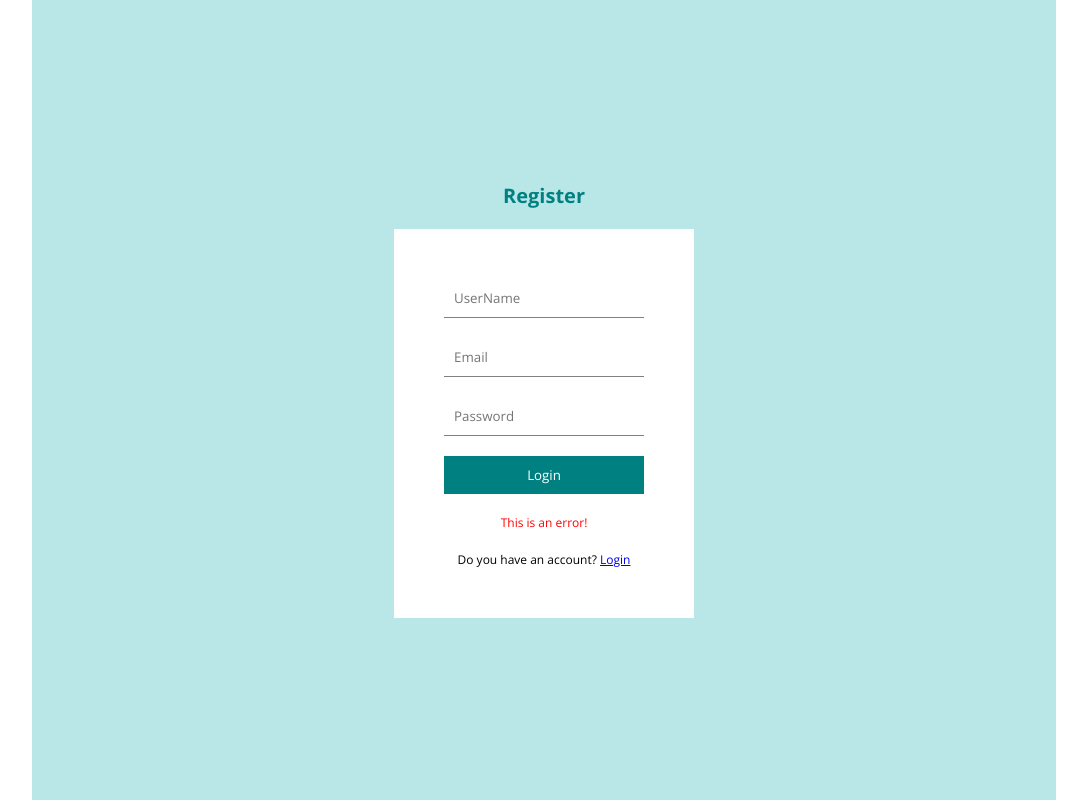
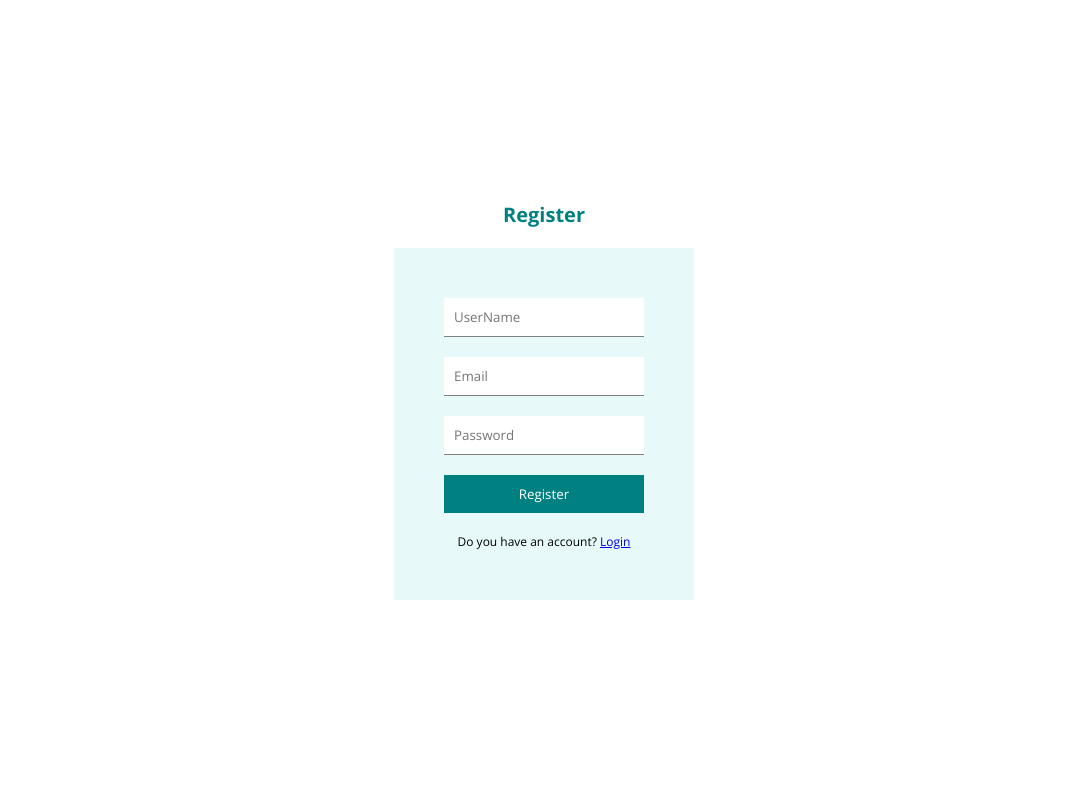
Before and after one commit to caarlosdamian/blog, a React (Create React App) app in the folder client/: page /register in a window 1280 px wide. Shown: the whole page, without its empty margins (96-1183 px from the left). Built offline with nearby package versions, Linux system fonts and the light colour scheme.

Commit message:
feat: added login and registry logic

```diff
--- a/client/package.json
+++ b/client/package.json
@@ -10,6 +10,7 @@
     "@types/node": "^16.11.68",
     "@types/react": "^18.0.21",
     "@types/react-dom": "^18.0.6",
+    "axios": "^1.1.3",
     "react": "^18.2.0",
     "react-dom": "^18.2.0",
     "react-quill": "^2.0.0",
--- a/client/src/pages/Login.tsx
+++ b/client/src/pages/Login.tsx
@@ -1,28 +1,54 @@
-import React from "react";
-import { Link } from "react-router-dom";
+import React, { useState } from "react";
+import { Link, useNavigate } from "react-router-dom";
+import axios from "axios";
 import "../style.scss";
 
 export const Login = () => {
+  const [inputs, setInputs] = useState({
+    username: "",
+    password: "",
+  });
+
+  const [error, setError] = useState<any>("");
+  const navigate = useNavigate();
+
+  const handleChange = (e: React.ChangeEvent<any>) => {
+    const { name, value } = e.target;
+    setInputs((previus) => ({ ...previus, [name]: value }));
+  };
+
+  const handleSubmit = async (e: any) => {
+    e.preventDefault();
+
+    axios
+      .post("http://localhost:8800/api/auth/login", inputs)
+      .then(() => navigate("/"))
+      .catch((err) => {
+        setError(err.response.data);
+      });
+  };
   return (
     <div className="auth">
       <h1>Login</h1>
       <form action="">
         <input
           required
-          type="text"
-          name=""
+          type="email"
+          name="email"
           id="username"
-          placeholder="UserName"
+          placeholder="Email"
+          onChange={handleChange}
         />
         <input
           required
           type="password"
-          name=""
+          name="password"
           id="password"
           placeholder="Password"
+          onChange={handleChange}
         />
-        <button>Login</button>
-        <p>This is an error!</p>
+        <button onClick={handleSubmit}>Login</button>
+        {error && <p>{error}</p>}
         <span>
           Don't you have an account? <Link to={"/register"}>Register</Link>
         </span>
--- a/client/src/pages/Register.tsx
+++ b/client/src/pages/Register.tsx
@@ -1,17 +1,64 @@
-import React from "react";
-import { Link } from "react-router-dom";
+import React, { useState } from "react";
+import { Link, useNavigate } from "react-router-dom";
+import axios from "axios";
 import "../style.scss";
 
 export const Register = () => {
+  const [inputs, setInputs] = useState({
+    username: "",
+    email: "",
+    password: "",
+  });
+
+  const [error, setError] = useState<any>("");
+  const navigate = useNavigate();
+
+  const handleChange = (e: React.ChangeEvent<any>) => {
+    const { name, value } = e.target;
+    setInputs((previus) => ({ ...previus, [name]: value }));
+  };
+
+  const handleSubmit = async (e: any) => {
+    e.preventDefault();
+
+    axios
+      .post("http://localhost:8800/api/auth/register", inputs)
+      .then(() => navigate("/login"))
+      .catch((err) => {
+        setError(err.response.data);
+      });
+  };
+
   return (
     <div className="auth">
       <h1>Register</h1>
       <form action="">
-        <input required type="text" name="" id="username" placeholder="UserName" />
-        <input required type="email" name="" id="username" placeholder="Email" />
-        <input required type="password" name="" id="password" placeholder="Password" />
-        <button>Login</button>
-        <p>This is an error!</p>
+        <input
+          required
+          type="text"
+          name="username"
+          id="username"
+          placeholder="UserName"
+          onChange={handleChange}
+        />
+        <input
+          required
+          type="email"
+          name="email"
+          id=""
+          placeholder="Email"
+          onChange={handleChange}
+        />
+        <input
+          required
+          type="password"
+          name="password"
+          id="password"
+          placeholder="Password"
+          onChange={handleChange}
+        />
+        <button onClick={handleSubmit}>Register</button>
+        {error && <p>{error}</p>}
         <span>
           Do you have an account? <Link to={"/login"}>Login</Link>
         </span>
--- a/client/src/style.scss
+++ b/client/src/style.scss
@@ -23,7 +23,7 @@ $lightGreen: #b9e7e7;
       flex-direction: column;
       justify-content: center;
       height: 100vh;
-      background: $lightGreen;
+      // background: $lightGreen;
 
       h1 {
         font-size: 20px;
@@ -34,7 +34,8 @@ $lightGreen: #b9e7e7;
         display: flex;
         flex-direction: column;
         padding: 50px;
-        background-color: white;
+        // background-color: white;
+        background: rgb(232, 249, 249);
         width: 300px;
         gap: 20px;
 
```
Also changed, not shown: 1 other file (tests, documents, lock files or other folders).
